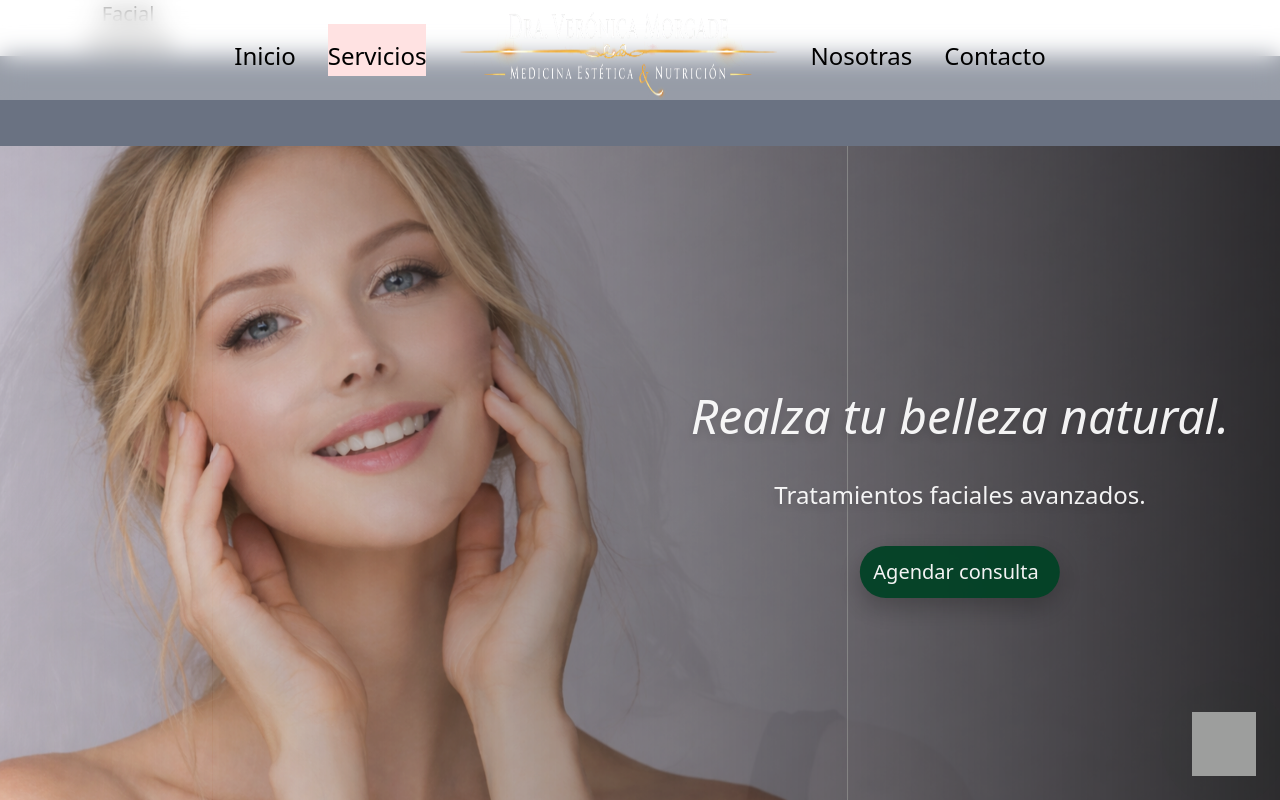
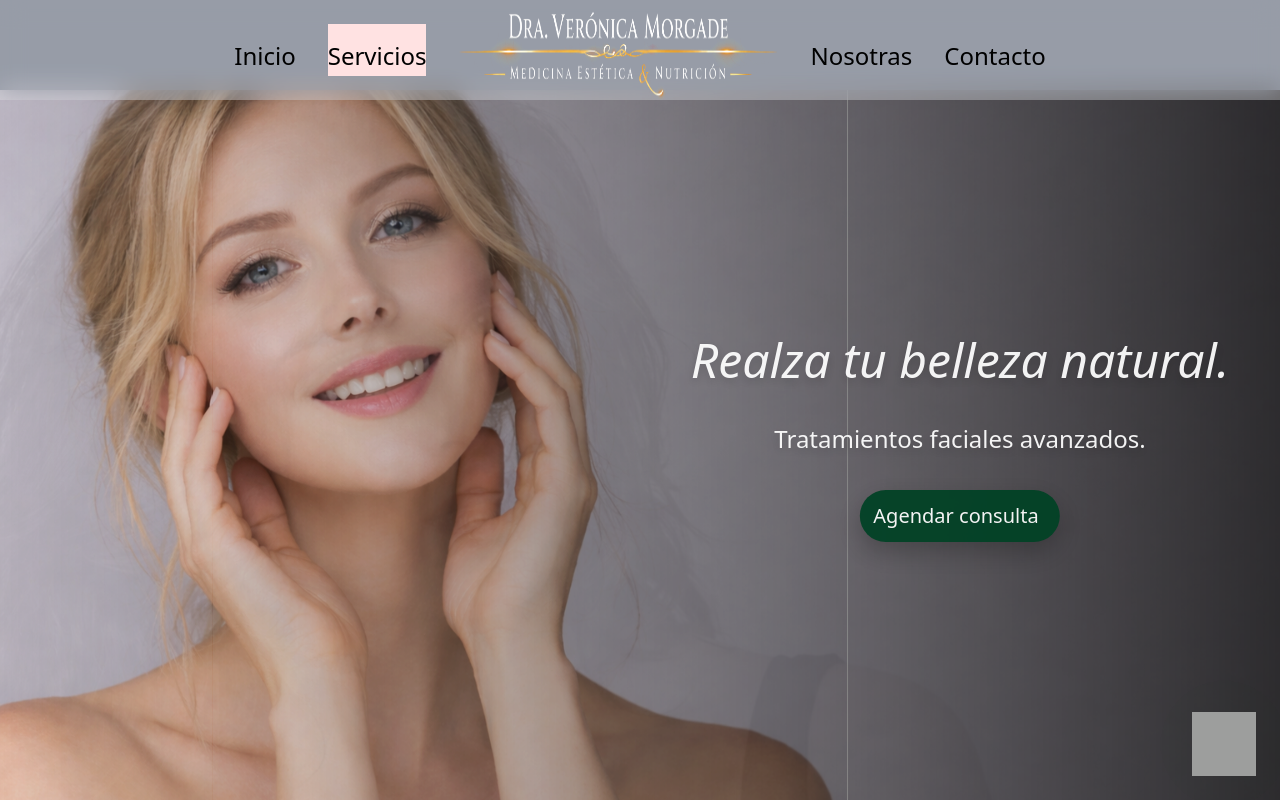
Before and after one commit to Leo92nov/dra.morgade, a React (Vite) app: page / in a window 1280 px wide. Shown: the top 800 px of the page. Built offline with nearby package versions, Linux system fonts and the light colour scheme; grey boxes are pictures that could not be loaded.

Commit message:
arreglando cositas

```diff
--- a/src/App.jsx
+++ b/src/App.jsx
@@ -12,7 +12,6 @@ import Facial from './components/ServiciosView/Facial'
 import Corporal from './components/ServiciosView/Corporal'
 import Masculinos from './components/ServiciosView/Masculinos'
 import Nutricion from './components/ServiciosView/Nutricion'
-import CardMenuDesplegable from './components/Navigation/CardMenuDesplegable'
 
 
 
@@ -21,7 +20,6 @@ function App() {
   return (
     <>
       <BrowserRouter>
-        <CardMenuDesplegable></CardMenuDesplegable>
         <NavBar></NavBar>
         <IconWsp></IconWsp>
         <Routes>
```
